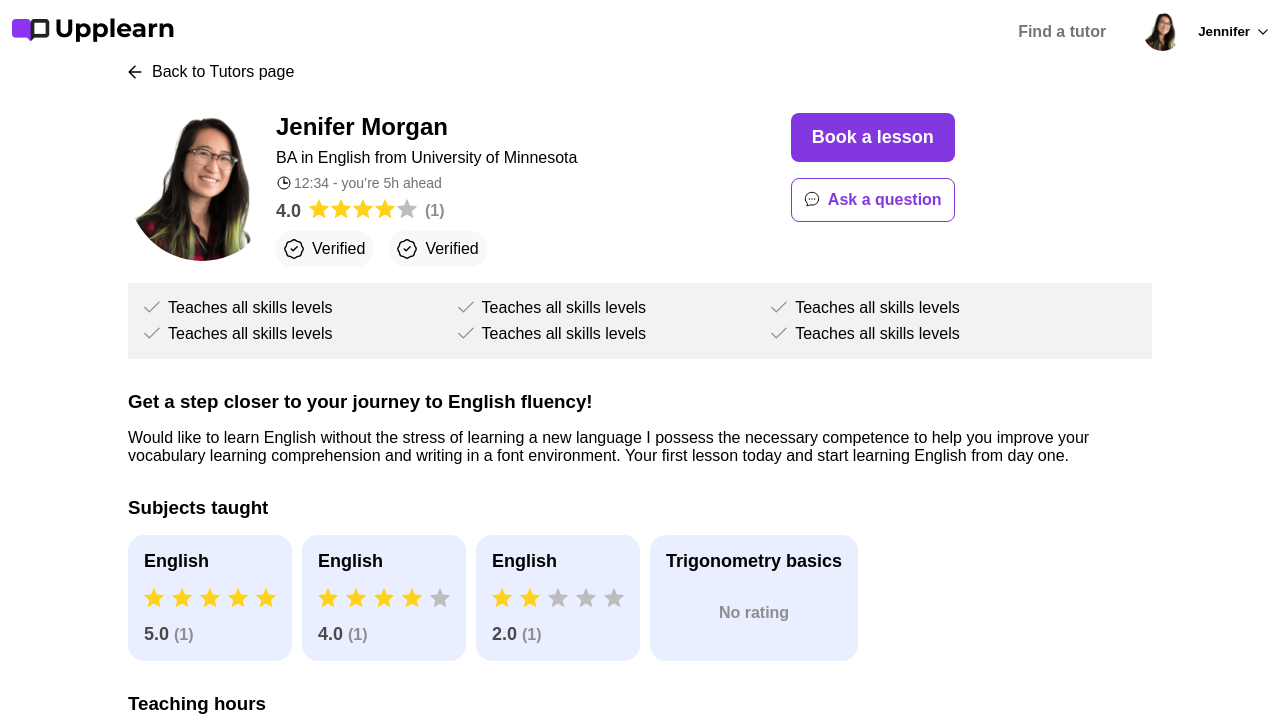
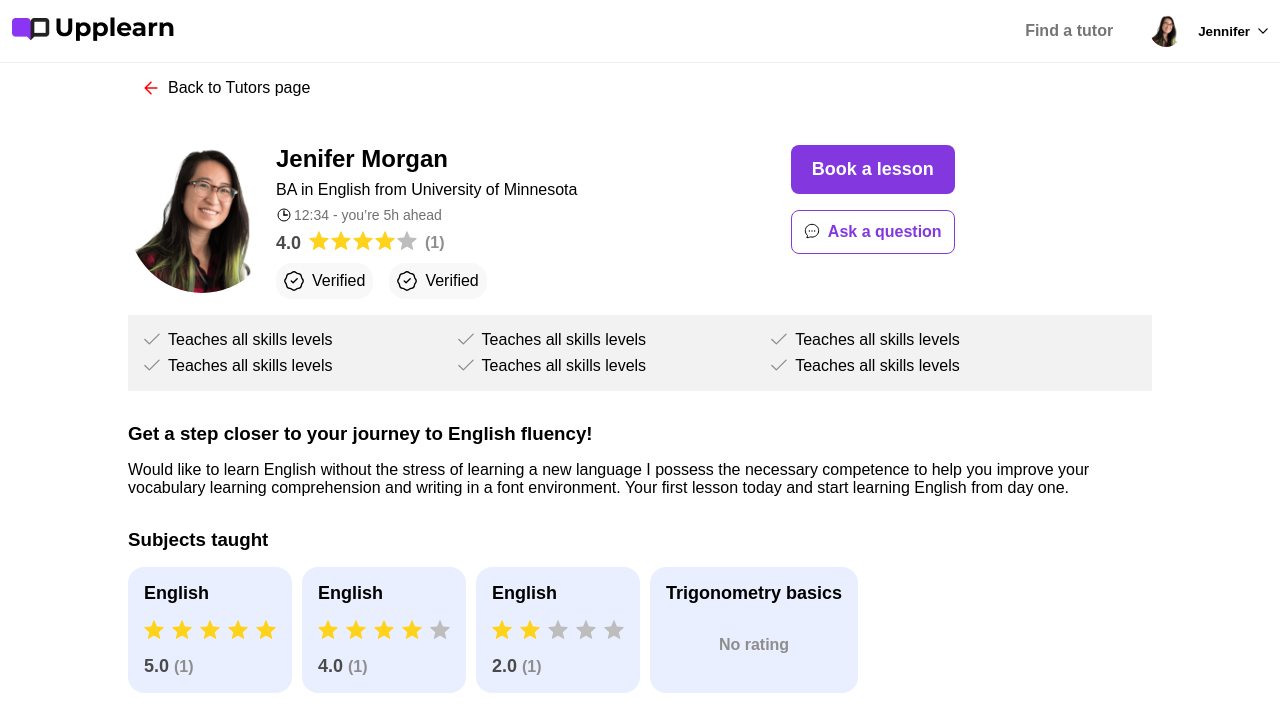
Before and after one commit to syuzichachyan/HTMLCSS, a plain HTML site: page homework9/index.html in a window 1280 px wide. Shown: the top 722 px of the page. Drawn offline with Linux system fonts and the light colour scheme.

Commit message:
code review

```diff
--- a/homework9/index.html
+++ b/homework9/index.html
@@ -9,11 +9,11 @@
 </head>
 <body>
 <header>
-    <nav class="header-nav">
-        <a href="#">
-            <img alt="logo" height="24" src="images/logo.png" width="168"/>
+<!--    <nav class="header-nav">-->
+        <a href="index.html">
+            <img alt="logo" src="images/logo.png" width="168" height="24"/>
         </a>
-    </nav>
+<!--    </nav>-->
     <div class="flex-gap-16 header-tutor">
         <form>
             <label>
@@ -21,15 +21,19 @@
             </label>
         </form>
         <button class="flex-gap-16 header-avatar">
+            <div class="image-wrapper">
                 <img alt="search" class="header-avatar-img" height="16" src="images/avatar.png" width="16"/>
+            </div>
             <span class="header-avatar-name">Jennifer</span>
         </button>
     </div>
 </header>
 <main>
-    <section>
+    <section class="breadcrumbs">
         <a class="back-link" href="#">
-            <img alt="back icon" class="back-link-img" height="12" src="images/icons/back.svg" width="12"/>
+            <svg width="14" height="14" viewBox="0 0 14 14" fill="none" xmlns="http://www.w3.org/2000/svg">
+                <path d="M12.8333 7.00016L1.16659 7.00016M1.16659 7.00016L6.99992 12.8335M1.16659 7.00016L6.99992 1.16683" stroke="black" stroke-width="1.5" stroke-linecap="round" stroke-linejoin="round"/>
+            </svg>
             Back to Tutors page
         </a>
     </section>
@@ -359,6 +363,7 @@
     </section>
 </main>
 <footer>
+    <div class="container">
         <nav class="flex-gap-16 footer-nav-container">
             <a href="index.html">
                 <img alt="logo" class="second-logo" height="84" src="images/secondLogo.svg" width="137"/>
@@ -379,6 +384,7 @@
                 Become a tutor
             </a>
         </nav>
+    </div>
     <p class="rights">Uplearn Inc. 2024. All rights reserved</p>
 </footer>
 </body>
--- a/homework9/style.css
+++ b/homework9/style.css
@@ -33,16 +33,17 @@ ul li {
 }
 
 header {
-    height: 63px;
     display: flex;
     justify-content: space-between;
     align-items: center;
+    height: 63px;
     padding: 12px;
+    border-bottom: 1px solid #eee;
 }
 
 .header-tutor {
     align-items: center;
-    height: 100%;
+    /* height: 100%; */
 }
 
 .header-search-input {
@@ -55,24 +56,25 @@ header {
 }
 
 .header-avatar {
+    align-items: center;
     border: 0;
     background-color: transparent;
-    height: 100%;
+    /* height: 100%; */
     cursor: pointer;
 }
 
 .header-avatar-name {
     display: flex;
+    align-items: center;
     gap: 8px;
     font-weight: bold;
     font-size: inherit;
-    height: 100%;
-    align-items: center;
+    /* height: 100%; */
 }
 
 .header-avatar-name::after {
     content: "";
-    height: 100%;
+    height: 10px;
     width: 10px;
     background-image: url('images/icons/arrow-down.svg');
     background-repeat: no-repeat;
@@ -87,7 +89,14 @@ header {
     border-radius: 50%;
 }
 
-main, footer {
+.image-wrapper {
+    width: 32px;
+    height: 32px;
+    /* border-radius: 50%; */
+    /* overflow: hidden; */
+}
+
+main, .container {
     width: 80%;
     margin: 0 auto;
 }
@@ -96,6 +105,14 @@ main, footer {
     display: flex;
     gap: 10px;
     align-items: center;
+}
+
+.breadcrumbs {
+    padding: 16px;
+}
+
+.back-link svg path {
+    stroke: red;
 }
 
 .back-link-img {
@@ -107,6 +124,7 @@ main, footer {
     margin-block: 32px;
 }
 
+/* Avatar Section */
 .tutor-skills {
     background-color: #f2f2f2;
     display: flex;
@@ -274,11 +292,11 @@ ezr chimaca vonc gunavorem
 }
 
 footer {
+    background-color: #222222;
     color: #FCFCFC;
 }
 
 .footer-nav-container {
-    background-color: #222222;
     padding: 16px;
     display: flex;
     justify-content: space-between;
```
Also changed, not shown: homework9/images/icons/back.svg (deleted). Lines whose indentation alone changed are shown as unchanged.
